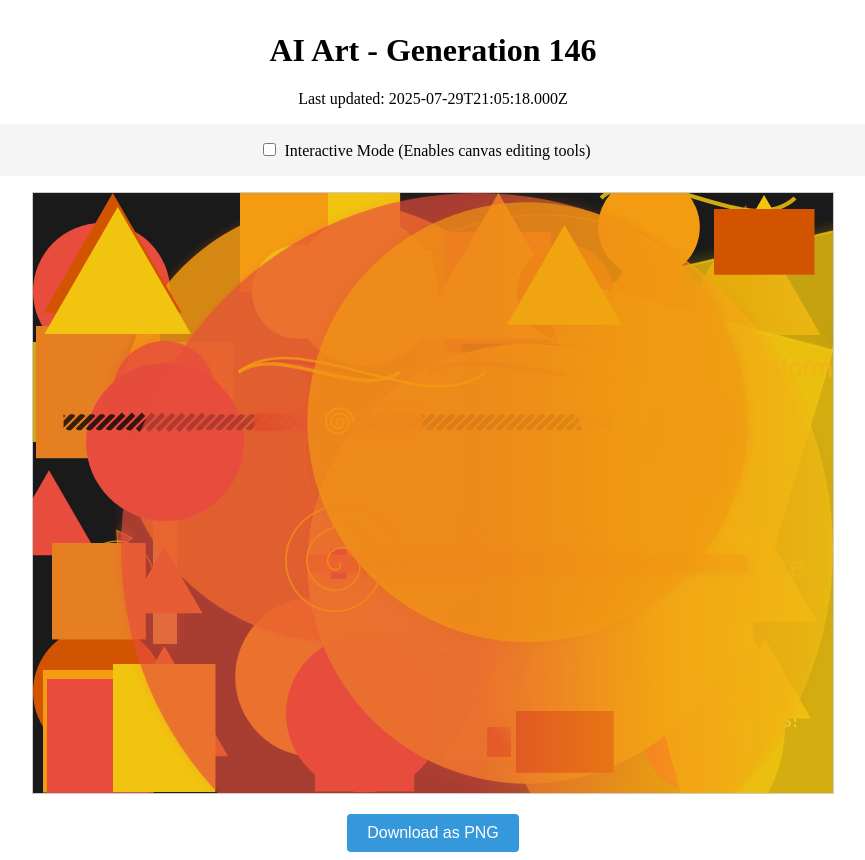
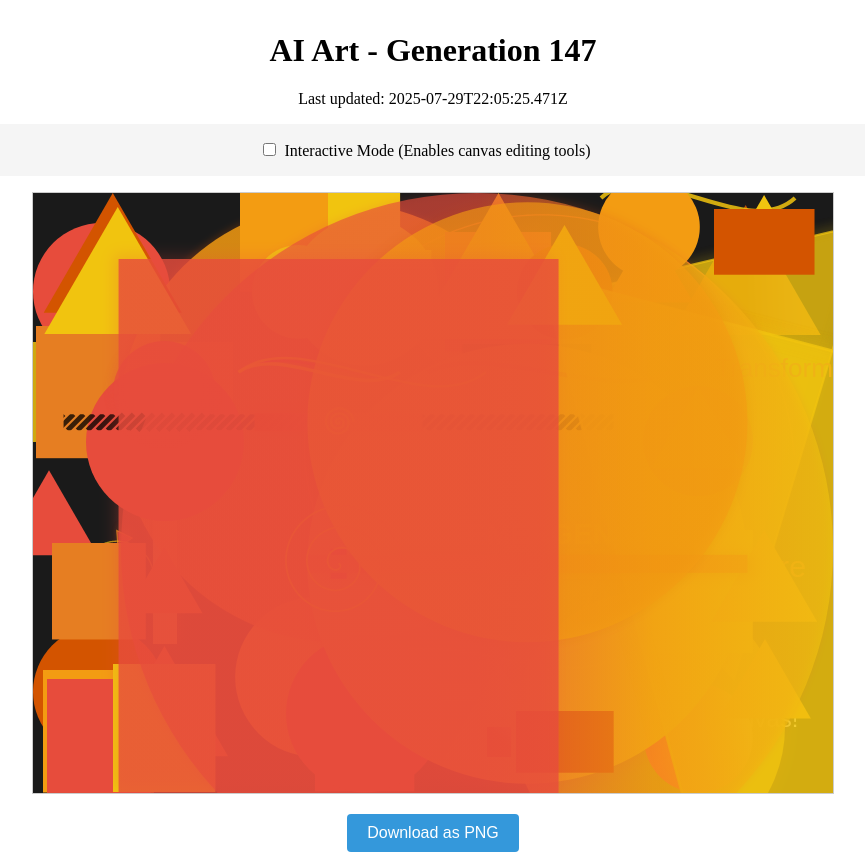
Before and after one commit to mcclowes/ai-art, a React (Vite) app: page / in a window 1280 px wide. Shown: the whole page, without its empty margins (207-1072 px from the left). Built offline with nearby package versions, Linux system fonts and the light colour scheme.

Commit message:
Improve artwork - Generation 147

```diff
--- a/src/artwork-state.ts
+++ b/src/artwork-state.ts
@@ -1405,9 +1405,36 @@ export const artworkState: ArtworkState = {
       "strokeWidth": 2.3683996436069323,
       "opacity": 0.8,
       "id": "curve_1753819554288"
+    },
+    {
+      "type": "rectangle",
+      "x": 85.56242274412858,
+      "y": 66,
+      "width": 440,
+      "height": 534,
+      "fillStyle": "#e74c3c",
+      "gradient": {
+        "type": "linear",
+        "colors": [
+          "#e74c3c",
+          "#f39c12",
+          "#f1c40f"
+        ],
+        "direction": 222.69640682598435,
+        "centerX": 0.6850162007201823,
+        "centerY": 0.5358541963212842
+      },
+      "shadow": {
+        "blur": 13.93075282410097,
+        "color": "#e74c3c40",
+        "offsetX": -4.793773834265562,
+        "offsetY": -4.081522772620447
+      },
+      "opacity": 0.8012363768166585,
+      "id": "gradient_rect_1753826725471"
     }
   ],
-  "generation": 146,
-  "lastUpdated": "2025-07-29T21:05:18.000Z",
+  "generation": 147,
+  "lastUpdated": "2025-07-29T22:05:25.471Z",
   "cycleStarted": "2025-07-23T20:05:50.866Z"
 };
```
